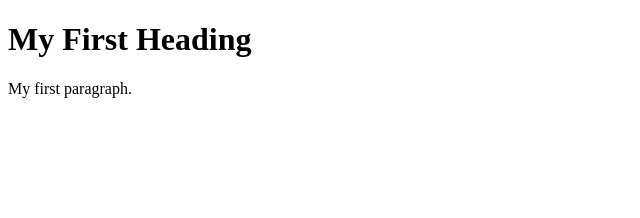
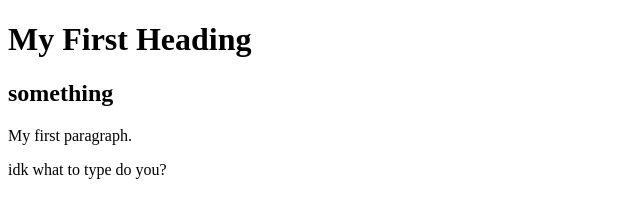
Before and after one commit to HenryFrom2007/my-website-thing-blah-blah-blah, a plain HTML site: page index.html in a window 1280 px wide. Shown: the whole page, without its empty margins (0-640 px from the left). Drawn offline with Linux system fonts and the light colour scheme.

Commit message:
change one bestieeeeee

```diff
--- a/index.html
+++ b/index.html
@@ -1,9 +1,11 @@
 <!DOCTYPE html>
-<html>
+<html lang="en">
 <body>
 
 <h1>My First Heading</h1>
+  <h2>something</h2>
 <p>My first paragraph.</p>
+  <p>idk what to type do you?</p>
 
 </body>
 </html>
```
